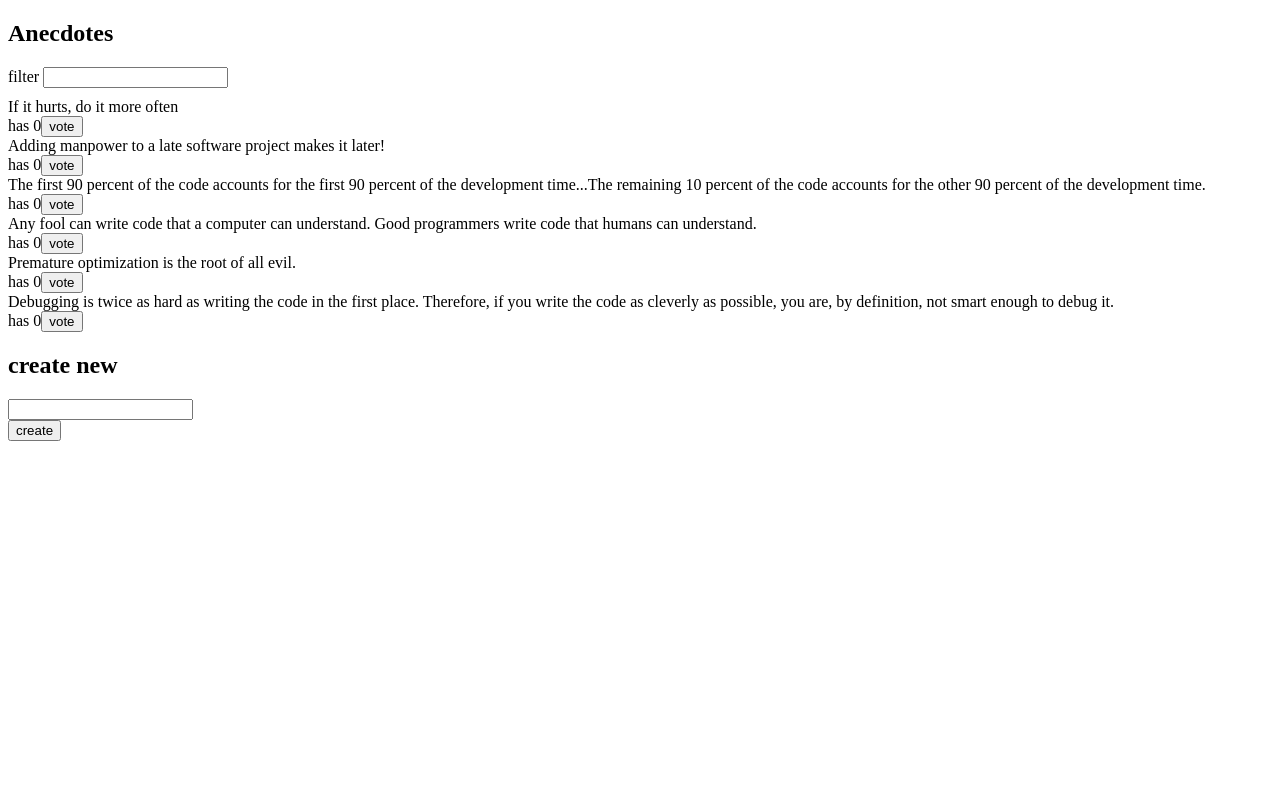
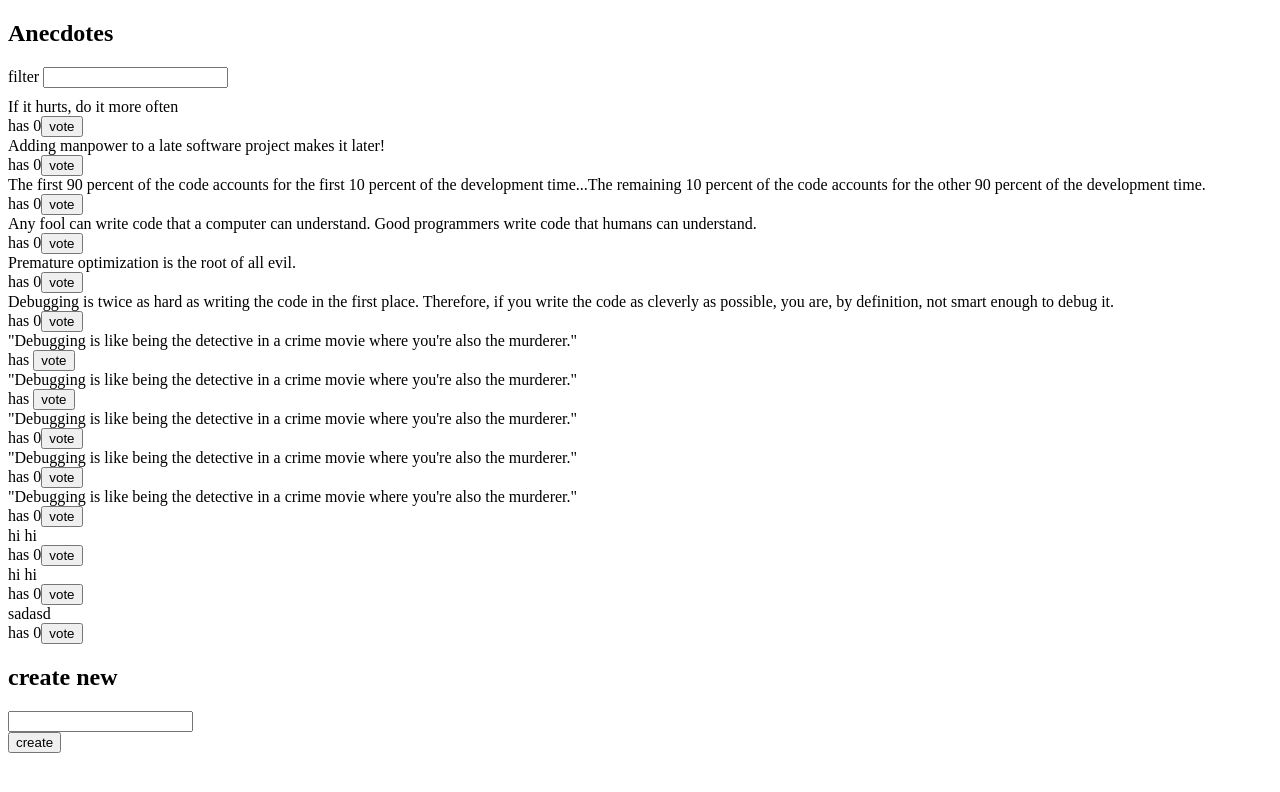
Before and after one commit to jonnny013/fullstack_part6, a React (Vite) app in the folder redux-anecdotes/: page / in a window 1280 px wide. Shown: the top 792 px of the page. Built offline with nearby package versions, Linux system fonts and the light colour scheme; data requests are answered from the project's data file.

Commit message:
Finish exercises 6.14 and 6.15 mock backend

```diff
--- /dev/null
+++ b/redux-anecdotes/db.json
@@ -0,0 +1,74 @@
+{
+  "anecdotes": [
+    {
+      "content": "If it hurts, do it more often",
+      "id": "47145",
+      "votes": 0
+    },
+    {
+      "content": "Adding manpower to a late software project makes it later!",
+      "id": "21149",
+      "votes": 0
+    },
+    {
+      "content": "The first 90 percent of the code accounts for the first 10 percent of the development time...The remaining 10 percent of the code accounts for the other 90 percent of the development time.",
+      "id": "69581",
+      "votes": 0
+    },
+    {
+      "content": "Any fool can write code that a computer can understand. Good programmers write code that humans can understand.",
+      "id": "36975",
+      "votes": 0
+    },
+    {
+      "content": "Premature optimization is the root of all evil.",
+      "id": "25170",
+      "votes": 0
+    },
+    {
+      "content": "Debugging is twice as hard as writing the code in the first place. Therefore, if you write the code as cleverly as possible, you are, by definition, not smart enough to debug it.",
+      "id": "98312",
+      "votes": 0
+    },
+    {
+      "content": "\"Debugging is like being the detective in a crime movie where you're also the murderer.\"",
+      "important": false,
+      "id": "XgdJDLR"
+    },
+    {
+      "content": "\"Debugging is like being the detective in a crime movie where you're also the murderer.\"",
+      "important": false,
+      "id": "Qqf-uLt"
+    },
+    {
+      "content": "\"Debugging is like being the detective in a crime movie where you're also the murderer.\"",
+      "votes": 0,
+      "id": "vvQ5PdT"
+    },
+    {
+      "content": "\"Debugging is like being the detective in a crime movie where you're also the murderer.\"",
+      "votes": 0,
+      "id": "dqjKnHU"
+    },
+    {
+      "content": "\"Debugging is like being the detective in a crime movie where you're also the murderer.\"",
+      "votes": 0,
+      "id": "OW6aUKD"
+    },
+    {
+      "content": "hi hi",
+      "votes": 0,
+      "id": "O_tKbrf"
+    },
+    {
+      "content": "hi hi",
+      "votes": 0,
+      "id": "3ZT4VAY"
+    },
+    {
+      "content": "sadasd",
+      "votes": 0,
+      "id": "1PjXAXw"
+    }
+  ]
+}
--- a/redux-anecdotes/package.json
+++ b/redux-anecdotes/package.json
@@ -4,6 +4,7 @@
   "version": "0.2.0",
   "type": "module",
   "scripts": {
+    "server": "json-server -p3001 --watch db.json",
     "dev": "vite",
     "build": "vite build",
     "lint": "eslint . --ext js,jsx --report-unused-disable-directives --max-warnings 0",
@@ -14,6 +15,7 @@
     "@testing-library/jest-dom": "^6.1.4",
     "@testing-library/react": "^14.0.0",
     "@testing-library/user-event": "^14.5.1",
+    "axios": "^1.6.0",
     "react": "^18.2.0",
     "react-dom": "^18.2.0",
     "react-redux": "^8.1.3",
@@ -25,6 +27,7 @@
     "eslint-plugin-react": "^7.32.2",
     "eslint-plugin-react-hooks": "^4.6.0",
     "eslint-plugin-react-refresh": "^0.4.3",
+    "json-server": "^0.17.4",
     "vite": "^4.4.5"
   },
   "eslintConfig": {
--- a/redux-anecdotes/src/App.jsx
+++ b/redux-anecdotes/src/App.jsx
@@ -1,9 +1,17 @@
+import { useEffect } from 'react'
 import AnecdoteForm from './components/AnecdoteForm'
 import AnecdoteList from './components/AnecdoteList'
 import Filter from './components/Filter'
 import Notification from './components/Notification'
+import anecdoteService from './services/anecdoteService'
+import { setAnecdotes } from './reducers/anecdoteReducer'
+import { useDispatch } from 'react-redux'
 
 const App = () => {
+  const dispatch = useDispatch()
+  useEffect(() => {
+    anecdoteService.getAll().then(anecdotes => dispatch(setAnecdotes(anecdotes)))
+  }, [])
 
   return (
     <div>
--- a/redux-anecdotes/src/components/AnecdoteForm.jsx
+++ b/redux-anecdotes/src/components/AnecdoteForm.jsx
@@ -1,16 +1,18 @@
 import { useDispatch } from "react-redux";
 import { createAnecdote } from "../reducers/anecdoteReducer";
 import { setNotification } from "../reducers/notificationReducer";
+import anecdoteService from "../services/anecdoteService";
 
 const AnecdoteForm = () => {
  const dispatch = useDispatch()
 
- const createAnecdotes = (event) => {
+ const createAnecdotes = async (event) => {
     event.preventDefault()
     const anecdote = event.target.newAnecdote.value
     event.target.newAnecdote.value = ''
-    dispatch(createAnecdote(anecdote))
-    dispatch(setNotification({anecdote}))
+    const newAnecdote = await anecdoteService.createNew(anecdote)
+    dispatch(createAnecdote(newAnecdote))
+    dispatch(setNotification({anecdote: newAnecdote}))
   }
 
   return (
--- a/redux-anecdotes/src/components/AnecdoteList.jsx
+++ b/redux-anecdotes/src/components/AnecdoteList.jsx
@@ -10,7 +10,6 @@
 
     const vote = ( id) => {
       const anecdoteName = anecdotes.find(n => n.id === id)
-      console.log(anecdoteName)
     dispatch(setNotification({id: anecdoteName}))
     dispatch(addVote(id))
     }
--- a/redux-anecdotes/src/reducers/anecdoteReducer.js
+++ b/redux-anecdotes/src/reducers/anecdoteReducer.js
@@ -25,15 +25,10 @@
 
 const anecdoteSlice = createSlice({
   name: 'anecdotes',
-  initialState,
+  initialState: [],
   reducers: {
     createAnecdote(state, action) {
-      const content = action.payload
-      state.push({
-        content,
-      id: getId(),
-      votes: 0
-      })
+      state.push(action.payload)
     },
     addVote(state, action) {
       const id = action.payload
@@ -45,9 +40,15 @@
 
       return state.map(anecdote => anecdote.id !== id ? anecdote : changedAnecdote)
     },
+    appendAnecdotes(state, action) {
+      state.push(action.payload)
+    },
+    setAnecdotes(state, action) {
+      return action.payload
+    }
   }
 
 })
 
-export const { createAnecdote, addVote} = anecdoteSlice.actions
+export const { createAnecdote, addVote, appendAnecdotes, setAnecdotes} = anecdoteSlice.actions
 export default anecdoteSlice.reducer
--- a/redux-anecdotes/src/reducers/notificationReducer.js
+++ b/redux-anecdotes/src/reducers/notificationReducer.js
@@ -14,7 +14,7 @@
             state.message = ` You voted for: ${anecdoteName.content}`
         }
         if (action.payload.anecdote) {
-            state.message = `You created a new anecdote: ${action.payload.anecdote}`
+            state.message = `You created a new anecdote: ${action.payload.anecdote.content}`
         }
     },
     removeNotification(state) {
--- /dev/null
+++ b/redux-anecdotes/src/services/anecdoteService.js
@@ -0,0 +1,18 @@
+import axios from 'axios'
+const baseUrl = 'http://localhost:3001/anecdotes'
+
+const getAll = async () => {
+  const response = await axios.get(baseUrl)
+  return response.data
+}
+
+const createNew = async (content) => {
+  const object = { content, votes: 0 }
+  const response = await axios.post(baseUrl, object)
+  return response.data
+}
+
+export default {
+  getAll,
+  createNew,
+}
```
Also changed, not shown: 1 other file (tests, documents, lock files or other folders).
